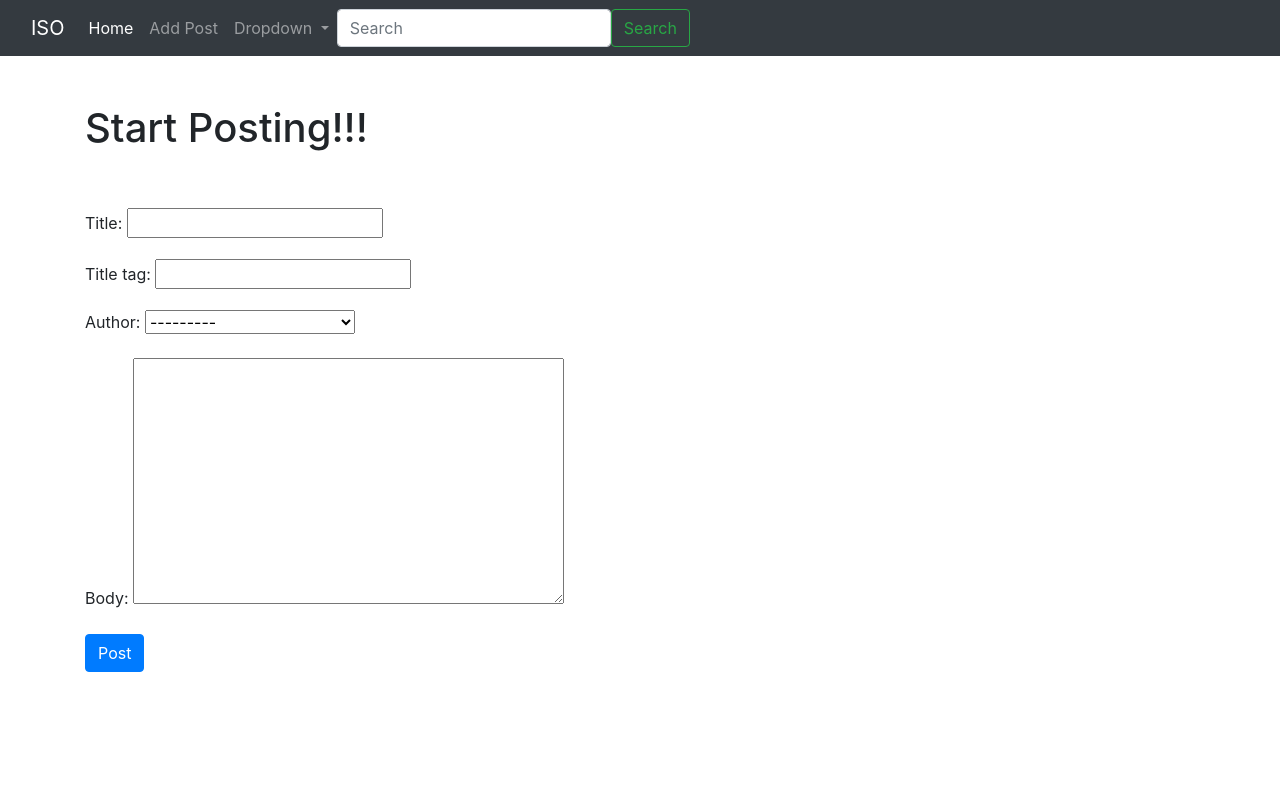
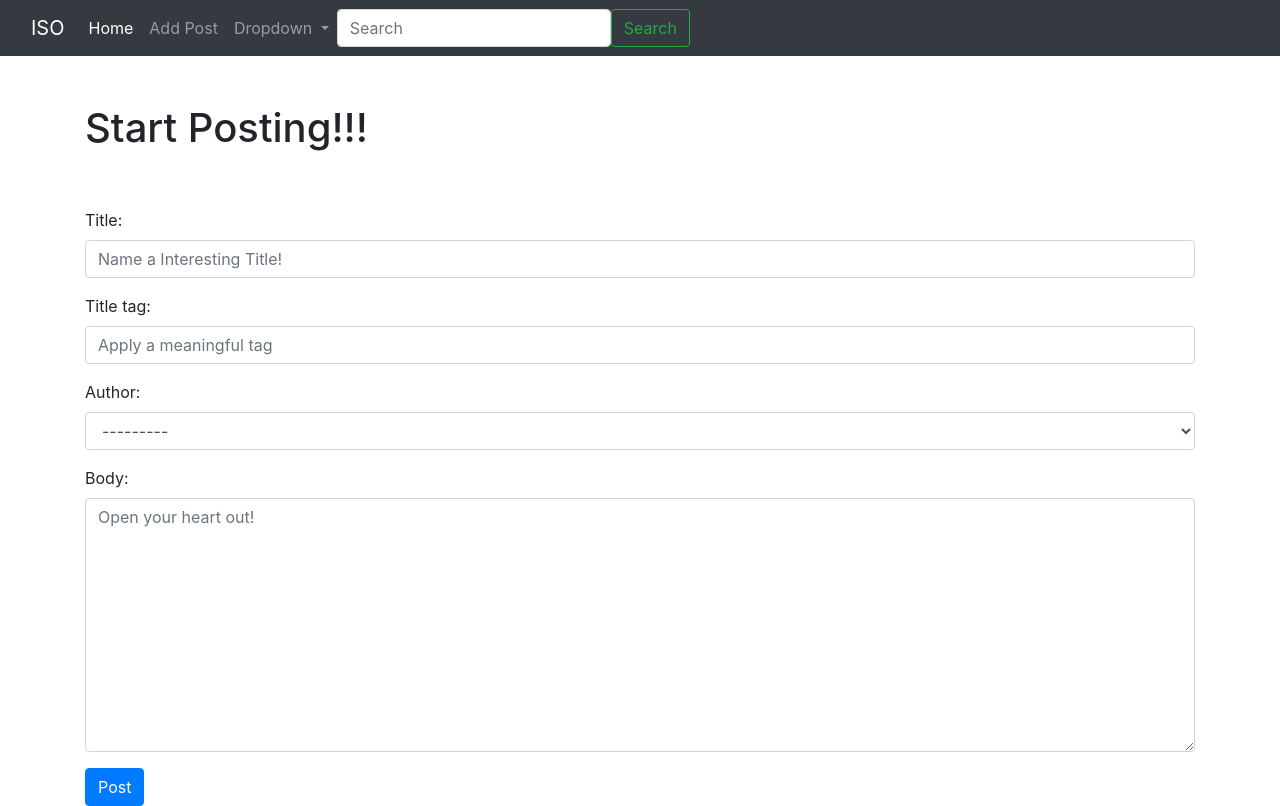
Before and after one commit to Yeasin0011/ISO_CSE370, a Django app: page /add_post/ in a window 1280 px wide. Before the commit the page ends 672 px from the top, so only its background shows below. Run offline with Django 4.2, Linux system fonts and the light colour scheme; data comes from the database, SQL or seed files in the repository; both versions use the stored data as it was after the commit.

Commit message:
Add_Post form styled(80%)

```diff
--- /dev/null
+++ b/ISO/ISO_Blog/form.py
@@ -0,0 +1,16 @@
+from django import forms
+
+from .models import Post
+
+class PostForm(forms.ModelForm):
+    class Meta:
+        model=Post
+        fields=('title', 'title_tag', 'author', 'body')
+
+        widgets={
+            'title':forms.TextInput(attrs={'class': 'form-control', 'placeholder': 'Name a Interesting Title!'}),
+            'title_tag':forms.TextInput(attrs={'class': 'form-control', 'placeholder': 'Apply a meaningful tag'}),
+            'author':forms.Select(attrs={'class': 'form-control', }),
+            'body':forms.Textarea(attrs={'class': 'form-control', 'placeholder': 'Open your heart out!'}),
+
+        }
--- a/ISO/ISO_Blog/templates/post_add.html
+++ b/ISO/ISO_Blog/templates/post_add.html
@@ -6,10 +6,11 @@
 
 <h1>Start Posting!!!</h1>
 <br></br>
-
+<!-- <table> -->
 <form method='POST'>
     {% csrf_token %}
     {{ form.as_p }}
+    <!-- {{ form.as_table }} -->
     <button class="btn btn-primary">Post</button>
-
+<!-- </table> -->
 {% endblock %}
--- a/ISO/ISO_Blog/views.py
+++ b/ISO/ISO_Blog/views.py
@@ -3,6 +3,8 @@ from django.shortcuts import render
 from django.views.generic import ListView, DetailView, CreateView
 
 from .models import Post
+
+from .form import PostForm
 # Create your views here.
 
 # def home(request):
@@ -18,6 +20,7 @@ class postDetailview(DetailView):
 
 class postAddview(CreateView):
     model=Post
+    form_class=PostForm
     template_name='post_add.html'
-    fields=('__all__')
+    # fields=('__all__')
     # fields=('Title', 'Body')
```
Also changed, not shown: ISO/db.sqlite3.
